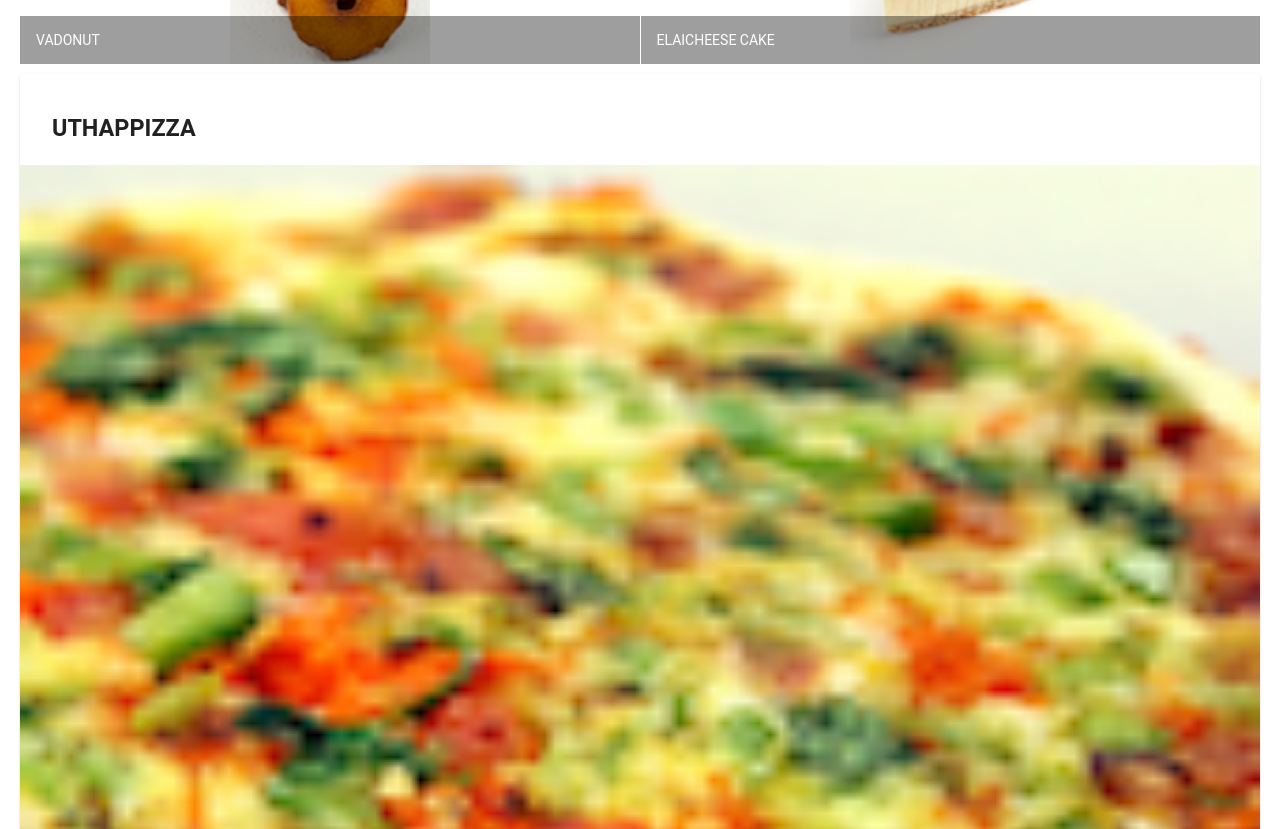
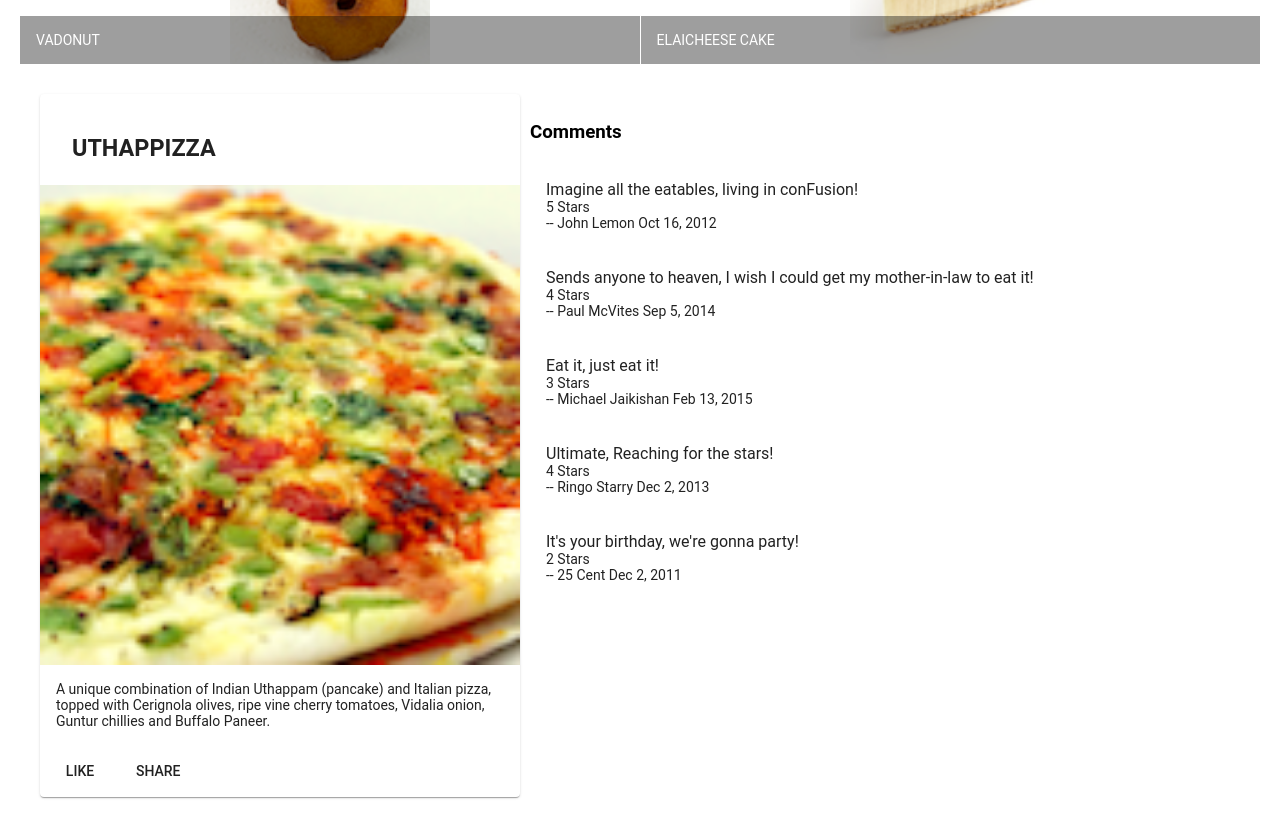
Before and after one commit to dragosdehelean/Coursera-Angular, an Angular app: page / in a window 1280 px wide. Shown: the part 500-1329 px from the top of the page. Built offline with nearby package versions, Linux system fonts and the light colour scheme.

Commit message:
fist assignment

```diff
--- a/src/app/app.module.ts
+++ b/src/app/app.module.ts
@@ -11,9 +11,10 @@
 import "hammerjs";
 import { MenuComponent } from './menu/menu.component';
 import { MatListModule } from "@angular/material/list";
+import { DishdetailComponent } from './dishdetail/dishdetail.component';
 
 @NgModule({
-  declarations: [AppComponent, MenuComponent],
+  declarations: [AppComponent, MenuComponent, DishdetailComponent],
   imports: [
     BrowserModule,
     BrowserAnimationsModule,
--- /dev/null
+++ b/src/app/dishdetail/dishdetail.component.html
@@ -0,0 +1,40 @@
+<div
+  class="container"
+  fxLayout="row"
+  fxLayout.sm="column"
+  fxLayout.xs="column"
+  fxLayoutAlign.gt-md="space-around flex-start"
+  fxLayoutGap="10px"
+  fxLayoutGap.xs="0"
+>
+  <div fxFlex="40">
+    <mat-card fxFlex *ngIf="dish">
+      <mat-card-header>
+        <mat-card-title>
+          <h3>{{ dish.name | uppercase }}</h3>
+        </mat-card-title>
+      </mat-card-header>
+      <img mat-card-image src="{{ dish.image }}" alt="{{ dish.name }}" />
+      <mat-card-content>
+        <p>{{ dish.description }}</p>
+      </mat-card-content>
+      <mat-card-actions>
+        <button mat-button>LIKE</button>
+        <button mat-button>SHARE</button>
+      </mat-card-actions>
+    </mat-card>
+  </div>
+
+  <div fxFlex="400">
+    <mat-list fxFlex *ngIf="dish" >
+      <h3>Comments</h3>
+      <mat-list-item *ngFor="let comment of dish.comments">
+        <p matLine>
+          {{ comment.comment }}
+        </p>
+        <p matLine>{{ comment.rating }} Stars</p>
+        <p matLine>-- {{ comment.author }} {{ comment.date | date }}</p>
+      </mat-list-item>
+    </mat-list>
+  </div>
+</div>
--- /dev/null
+++ b/src/app/dishdetail/dishdetail.component.ts
@@ -0,0 +1,61 @@
+import { Component, OnInit } from '@angular/core';
+
+const DISH = {
+  id: '0',
+  name: 'Uthappizza',
+  image: '/assets/images/uthappizza.png',
+  category: 'mains',
+  featured: true,
+  label: 'Hot',
+  price: '4.99',
+  // tslint:disable-next-line:max-line-length
+  description: 'A unique combination of Indian Uthappam (pancake) and Italian pizza, topped with Cerignola olives, ripe vine cherry tomatoes, Vidalia onion, Guntur chillies and Buffalo Paneer.',
+  comments: [
+       {
+           rating: 5,
+           comment: 'Imagine all the eatables, living in conFusion!',
+           author: 'John Lemon',
+           date: '2012-10-16T17:57:28.556094Z'
+       },
+       {
+           rating: 4,
+           comment: 'Sends anyone to heaven, I wish I could get my mother-in-law to eat it!',
+           author: 'Paul McVites',
+           date: '2014-09-05T17:57:28.556094Z'
+       },
+       {
+           rating: 3,
+           comment: 'Eat it, just eat it!',
+           author: 'Michael Jaikishan',
+           date: '2015-02-13T17:57:28.556094Z'
+       },
+       {
+           rating: 4,
+           comment: 'Ultimate, Reaching for the stars!',
+           author: 'Ringo Starry',
+           date: '2013-12-02T17:57:28.556094Z'
+       },
+       {
+           rating: 2,
+           comment: 'It\'s your birthday, we\'re gonna party!',
+           author: '25 Cent',
+           date: '2011-12-02T17:57:28.556094Z'
+       }
+   ]
+};
+
+@Component({
+  selector: 'app-dishdetail',
+  templateUrl: './dishdetail.component.html',
+  styleUrls: ['./dishdetail.component.scss']
+})
+export class DishdetailComponent implements OnInit {
+
+  dish = DISH;
+
+  constructor() { }
+
+  ngOnInit() {
+  }
+
+}
--- a/src/app/menu/menu.component.html
+++ b/src/app/menu/menu.component.html
@@ -19,23 +19,7 @@
       </mat-grid-tile>
     </mat-grid-list>
   </div>
-  <div fxFlex *ngIf="selectedDish">
-    <mat-card>
-      <mat-card-header>
-        <mat-card-title>
-          <h3>{{selectedDish.name | uppercase}}</h3>
-        </mat-card-title>
-      </mat-card-header>
-      <img mat-card-image src={{selectedDish.image}} alt={{selectedDish.name}}>
-      <mat-card-content>
-        <p>{{selectedDish.description}}
-        </p>
-      </mat-card-content>
-      <mat-card-actions>
-        <button mat-button>LIKE</button>
-        <button mat-button>SHARE</button>
-      </mat-card-actions>
-    </mat-card>
-  </div>
+  <app-dishdetail></app-dishdetail>
+
 
 </div>
```
Also changed, not shown: src/app/dishdetail/dishdetail.component.scss (added), 1 other file (tests, documents, lock files or other folders).
